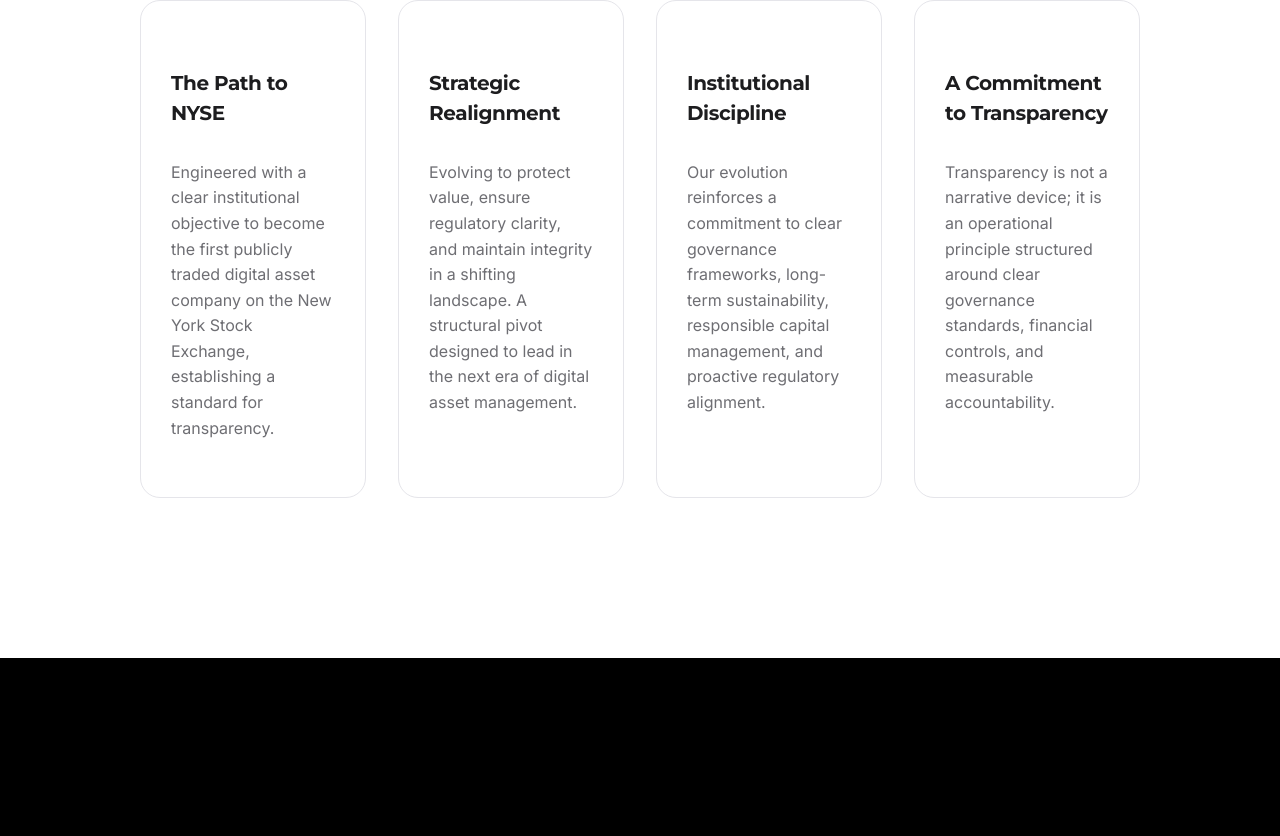
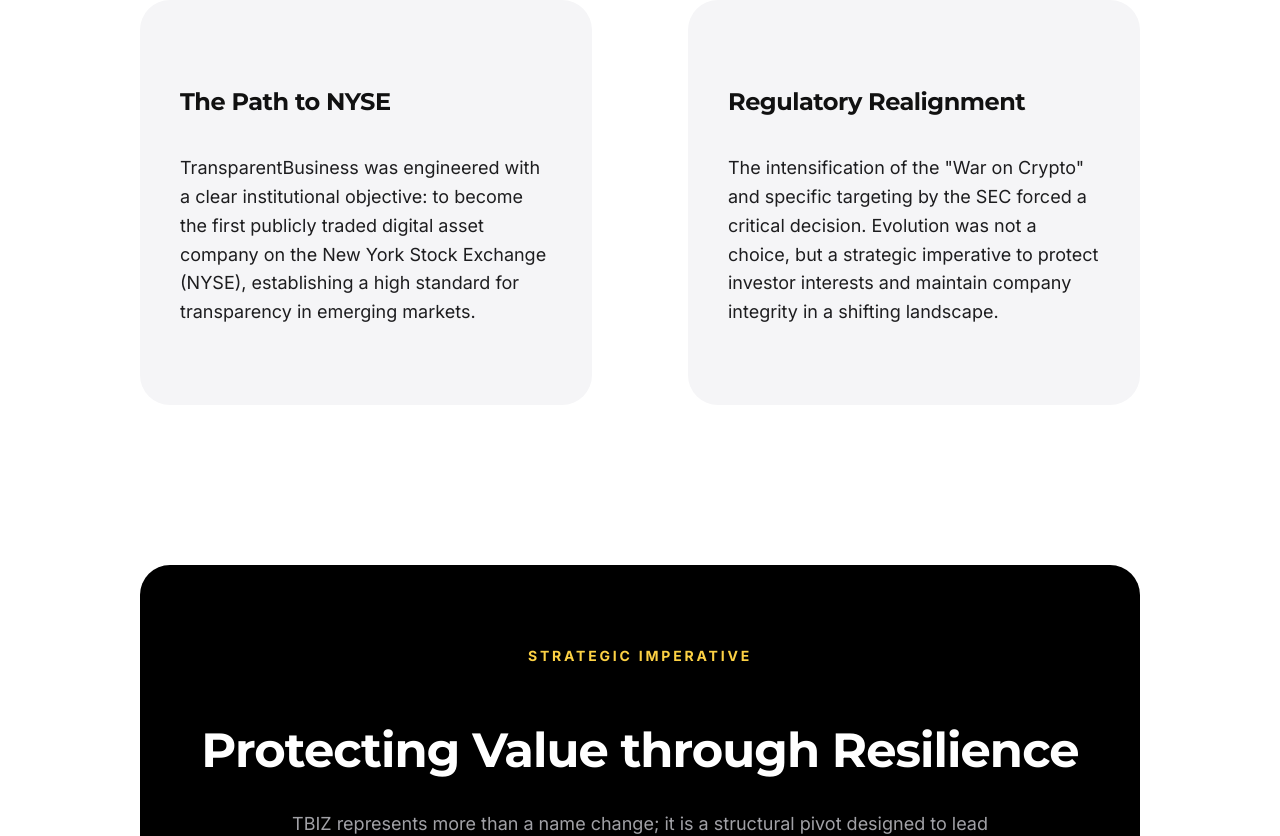
Before and after one commit to natalia-unicoin/unicoin-inc, a Next.js app: page / in a window 1280 px wide. Shown: the part 1394-2230 px from the top of the page. Built offline with nearby package versions, Linux system fonts and the light colour scheme.

Commit message:
style: reform transparency block into 4th card within original layout

```diff
--- a/src/components/StorySection.styles.ts
+++ b/src/components/StorySection.styles.ts
@@ -53,63 +53,111 @@
             fontSize: '1.5rem',
         }
     },
-    grid: {
+    contentGrid: {
         display: 'grid',
         gridTemplateColumns: '1fr',
-        gap: theme.spacing(4),
-        marginTop: theme.spacing(4),
-        [theme.breakpoints.up('sm')]: {
+        gap: theme.spacing(6),
+        [theme.breakpoints.up('md')]: {
             gridTemplateColumns: 'repeat(2, 1fr)',
+            gap: theme.spacing(12),
+        }
+    },
+    card: {
+        backgroundColor: '#f5f5f7', // Apple light gray card
+        borderRadius: '30px',
+        padding: '60px 40px',
+        display: 'flex',
+        flexDirection: 'column',
+        justifyContent: 'space-between',
+        height: '100%',
+        transition: 'transform 0.4s ease-out',
+        '&:hover': {
+            transform: 'scale(1.02)',
+        }
+    },
+    cardTitle: {
+        fontSize: '1.5rem',
+        fontWeight: 600,
+        marginBottom: theme.spacing(2),
+        letterSpacing: '-0.02em',
+    },
+    cardText: {
+        fontSize: '1.125rem',
+        lineHeight: 1.6,
+        color: '#1d1d1f',
+        fontWeight: 400,
+    },
+    highlightRow: {
+        marginTop: theme.spacing(12),
+        padding: '80px 40px',
+        backgroundColor: '#000000',
+        borderRadius: '30px',
+        color: '#FFFFFF',
+        textAlign: 'center',
+        [theme.breakpoints.up('lg')]: {
+            marginTop: '160px',
+        }
+    },
+    imperativeLabel: {
+        fontSize: '0.875rem',
+        fontWeight: 700,
+        textTransform: 'uppercase',
+        letterSpacing: '0.2em',
+        color: '#fcd144', // Secondary yellow/gold highlight
+        marginBottom: theme.spacing(2),
+        display: 'block',
+    },
+    imperativeTitle: {
+        fontSize: '2rem',
+        fontWeight: 700,
+        marginBottom: theme.spacing(3),
+        letterSpacing: '-0.03em',
+        [theme.breakpoints.up('md')]: {
+            fontSize: '3rem',
+        }
+    },
+    imperativeDescription: {
+        fontSize: '1.125rem',
+        color: '#a1a1a6', // Apple description gray
+        maxWidth: '700px',
+        margin: '0 auto',
+        lineHeight: 1.6,
+    },
+    transparencyBlock: {
+        marginTop: theme.spacing(6),
+        backgroundColor: '#f5f5f7',
+        borderRadius: '30px',
+        padding: '60px 40px',
+        textAlign: 'center',
+        maxWidth: '1200px',
+        margin: '40px auto 0',
+        transition: 'transform 0.4s ease-out',
+        '&:hover': {
+            transform: 'scale(1.02)',
         },
         [theme.breakpoints.up('lg')]: {
-            gridTemplateColumns: 'repeat(4, 1fr)',
-            marginTop: theme.spacing(6),
+            marginTop: '60px',
         }
     },
-    box: {
-        backgroundColor: '#ffffff',
-        border: '1px solid #e5e5ea',
-        borderRadius: '20px',
-        padding: '40px 30px',
-        display: 'flex',
-        flexDirection: 'column',
-        alignItems: 'flex-start',
-        position: 'relative',
-        overflow: 'hidden',
-        transition: 'transform 0.4s ease, box-shadow 0.4s ease',
-        '&:hover': {
-            transform: 'translateY(-8px)',
-            boxShadow: theme.shadows[8],
-        },
-        // Decorative top accent for institutional feel
-        '&::before': {
-            content: '""',
-            position: 'absolute',
-            top: 0,
-            left: 0,
-            right: 0,
-            height: '4px',
-            backgroundColor: '#000000',
-            transform: 'scaleX(0)',
-            transformOrigin: 'left',
-            transition: 'transform 0.4s ease',
-        },
-        '&:hover::before': {
-            transform: 'scaleX(1)',
+    transparencyTitle: {
+        fontSize: '1.5rem',
+        fontWeight: 600,
+        marginBottom: theme.spacing(3),
+        letterSpacing: '-0.02em',
+        color: '#1d1d1f',
+        [theme.breakpoints.up('md')]: {
+            fontSize: '2rem',
         }
     },
-    boxTitle: {
-        fontSize: '1.25rem',
-        fontWeight: 700,
+    transparencyText: {
+        fontSize: '1.125rem',
+        lineHeight: 1.6,
         color: '#1d1d1f',
-        marginBottom: theme.spacing(2),
-        letterSpacing: '-0.01em',
-        fontFamily: theme.typography.h3.fontFamily,
-    },
-    boxText: {
-        fontSize: '1rem',
-        color: '#6e6e73',
-        lineHeight: 1.6,
         fontWeight: 400,
+        maxWidth: '900px',
+        margin: '0 auto',
+        [theme.breakpoints.up('md')]: {
+            fontSize: '1.25rem',
+        }
     }
 }));
--- a/src/components/StorySection.tsx
+++ b/src/components/StorySection.tsx
@@ -31,59 +31,60 @@
                     </motion.p>
                 </div>
 
-                <div className={classes.grid}>
+                <div className={classes.contentGrid}>
                     <motion.div
-                        className={classes.box}
-                        initial={{ opacity: 0, y: 30 }}
+                        className={classes.card}
+                        initial={{ opacity: 0, y: 40 }}
                         whileInView={{ opacity: 1, y: 0 }}
                         viewport={{ once: true }}
                         transition={{ duration: 0.8, delay: 0.2, ease: [0.16, 1, 0.3, 1] }}
                     >
-                        <h4 className={classes.boxTitle}>The Path to NYSE</h4>
-                        <p className={classes.boxText}>
-                            Engineered with a clear institutional objective to become the first publicly traded digital asset company on the New York Stock Exchange, establishing a standard for transparency.
+                        <h3 className={classes.cardTitle}>The Path to NYSE</h3>
+                        <p className={classes.cardText}>
+                            TransparentBusiness was engineered with a clear institutional objective: to become the first publicly traded digital asset company on the New York Stock Exchange (NYSE), establishing a high standard for transparency in emerging markets.
                         </p>
                     </motion.div>
 
                     <motion.div
-                        className={classes.box}
-                        initial={{ opacity: 0, y: 30 }}
+                        className={classes.card}
+                        initial={{ opacity: 0, y: 40 }}
                         whileInView={{ opacity: 1, y: 0 }}
                         viewport={{ once: true }}
                         transition={{ duration: 0.8, delay: 0.3, ease: [0.16, 1, 0.3, 1] }}
                     >
-                        <h4 className={classes.boxTitle}>Strategic Realignment</h4>
-                        <p className={classes.boxText}>
-                            Evolving to protect value, ensure regulatory clarity, and maintain integrity in a shifting landscape. A structural pivot designed to lead in the next era of digital asset management.
+                        <h3 className={classes.cardTitle}>Regulatory Realignment</h3>
+                        <p className={classes.cardText}>
+                            The intensification of the "War on Crypto" and specific targeting by the SEC forced a critical decision. Evolution was not a choice, but a strategic imperative to protect investor interests and maintain company integrity in a shifting landscape.
+                        </p>
+                    </motion.div>
+                </div>
+
+                <motion.div
+                    className={classes.highlightRow}
+                    initial={{ opacity: 0, scale: 0.95 }}
+                    whileInView={{ opacity: 1, scale: 1 }}
+                    viewport={{ once: true }}
+                    transition={{ duration: 1, delay: 0.4, ease: [0.16, 1, 0.3, 1] }}
+                >
+                    <span className={classes.imperativeLabel}>Strategic Imperative</span>
+                    <h3 className={classes.imperativeTitle}>Protecting Value through Resilience</h3>
+                    <p className={classes.imperativeDescription}>
+                        TBIZ represents more than a name change; it is a structural pivot designed to lead with high-standard transparency in the next era of institutional digital asset management.
                     </p>
                 </motion.div>
 
                 <motion.div
-                        className={classes.box}
-                        initial={{ opacity: 0, y: 30 }}
-                        whileInView={{ opacity: 1, y: 0 }}
-                        viewport={{ once: true }}
-                        transition={{ duration: 0.8, delay: 0.4, ease: [0.16, 1, 0.3, 1] }}
-                    >
-                        <h4 className={classes.boxTitle}>Institutional Discipline</h4>
-                        <p className={classes.boxText}>
-                            Our evolution reinforces a commitment to clear governance frameworks, long-term sustainability, responsible capital management, and proactive regulatory alignment.
-                        </p>
-                    </motion.div>
-
-                    <motion.div
-                        className={classes.box}
+                    className={classes.transparencyBlock}
                     initial={{ opacity: 0, y: 30 }}
                     whileInView={{ opacity: 1, y: 0 }}
                     viewport={{ once: true }}
                     transition={{ duration: 0.8, delay: 0.5, ease: [0.16, 1, 0.3, 1] }}
                 >
-                        <h4 className={classes.boxTitle}>A Commitment to Transparency</h4>
-                        <p className={classes.boxText}>
-                            Transparency is not a narrative device; it is an operational principle structured around clear governance standards, financial controls, and measurable accountability.
+                    <h3 className={classes.transparencyTitle}>A Commitment to Institutional Transparency</h3>
+                    <p className={classes.transparencyText}>
+                        Transparency is not a narrative device; it is an operational principle. TBIZ is structured around clear governance standards, responsible capital management, and measurable accountability. Our evolution reinforces a commitment to institutional discipline, long-term sustainability, and proactive regulatory alignment.
                     </p>
                 </motion.div>
-                </div>
             </div>
         </section>
     );
```
Lines whose indentation alone changed are shown as unchanged.
